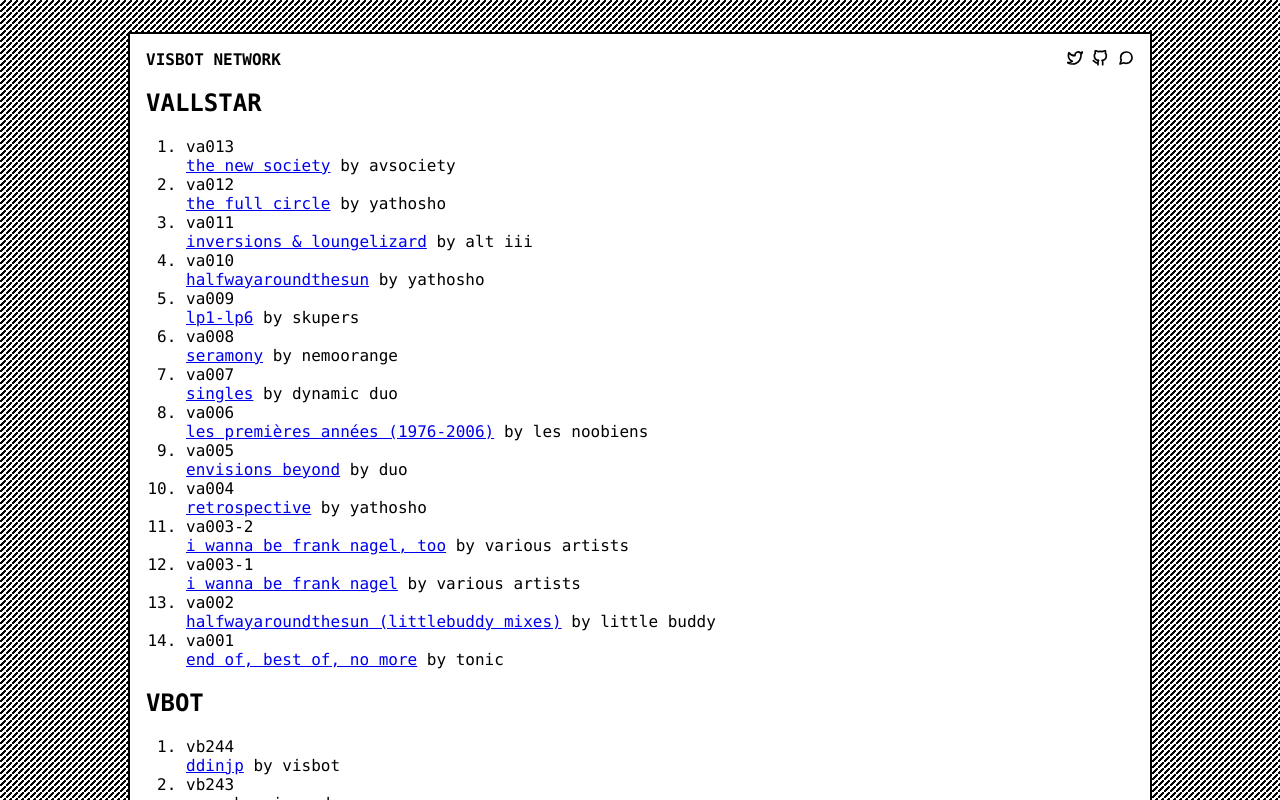
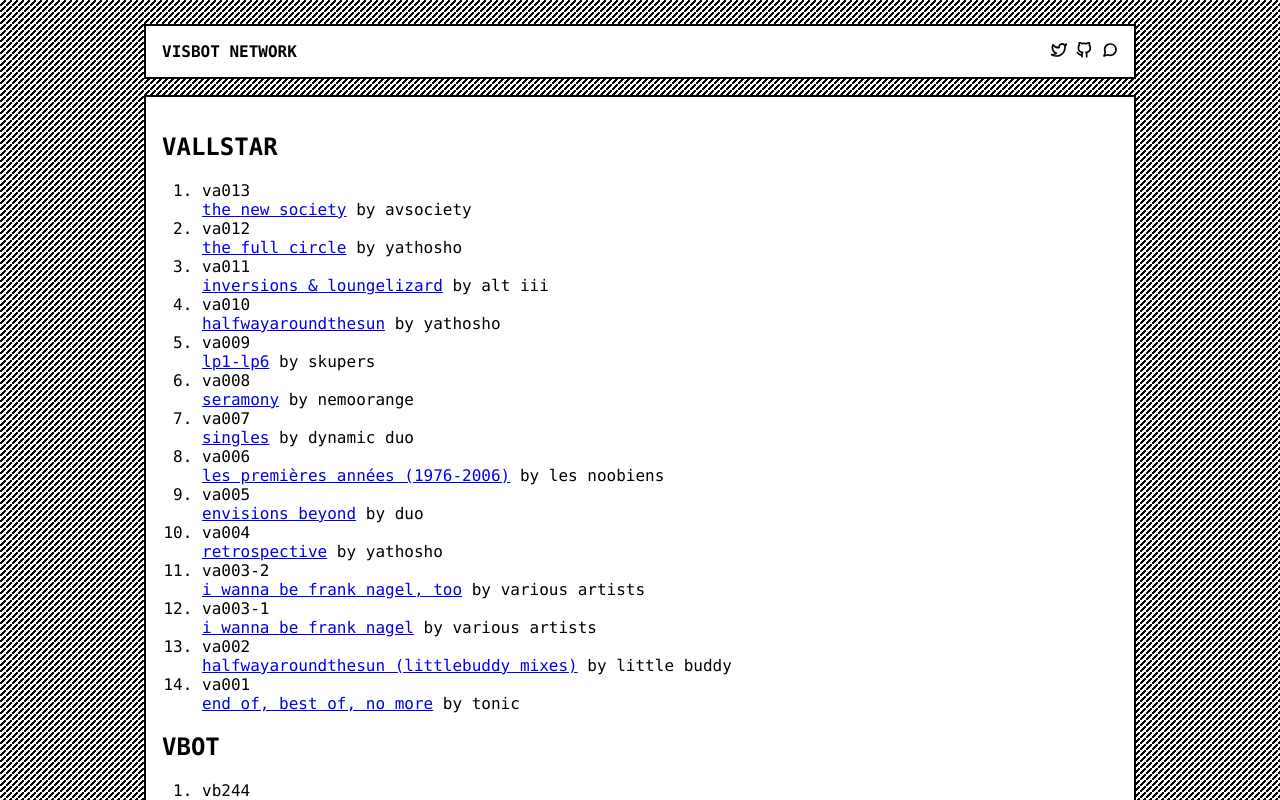
Before and after one commit to visbot/website, a SvelteKit app: page / in a window 1280 px wide. Shown: the top 800 px of the page. Built offline with nearby package versions, Linux system fonts and the light colour scheme.

Commit message:
separate nav from main

```diff
--- a/src/routes/+page.svelte
+++ b/src/routes/+page.svelte
@@ -14,8 +14,8 @@
   <meta name="description" content="A collective of artists creating Winamp visuals">
 </svelte:head>
 
-<div class="font-mono lg:max-w-screen-lg bg-white sm:border-2 border-black dark:bg-neutral-900 dark:text-white p-4 my-0 sm:m-8 lg:mx-auto">
-	<nav class="font-semibold ">
+<div class="font-mono lg:max-w-screen-lg lg:mx-auto sm:p-4">
+	<nav class="font-semibold bg-white sm:border-2 border-black dark:bg-neutral-900 dark:text-white p-4 my-0 sm:mb-4">
 		<span>VISBOT NETWORK</span>
 		<ul class="float-right">
 			<li class="inline-block">
@@ -35,7 +35,8 @@
       </li>
     </ul>
   </nav>
-	<main>
+
+	<main class="bg-white sm:border-2 border-black dark:bg-neutral-900 dark:text-white p-4 my-0">
 		<ReleaseSection
 			title="Allstar Series"
 			heading="VALLSTAR"
```
